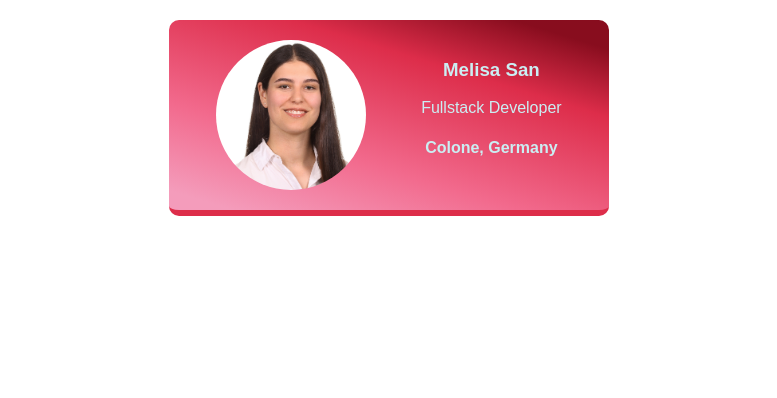
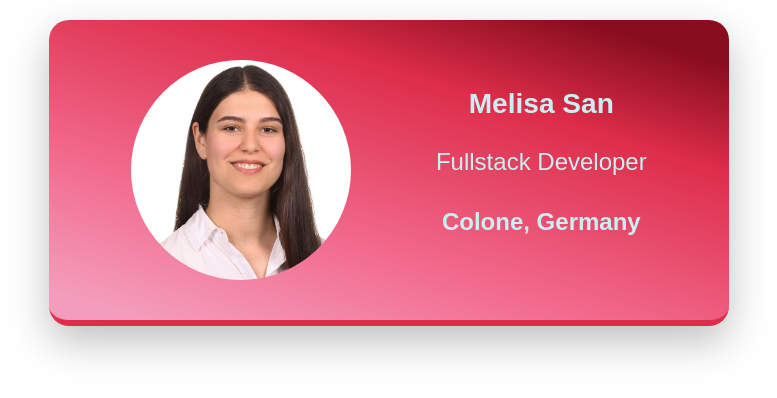
Before and after one commit to san-melisa/business-card, a website built with Vite: page index.html in a window 1280 px wide. Shown: the whole page, without its empty margins (251-1028 px from the left). Built offline with nearby package versions, Linux system fonts and the light colour scheme.

Commit message:
updated card size

```diff
--- a/styles.css
+++ b/styles.css
@@ -54,3 +54,21 @@ the design of your business card, e.g.:
 - hover effects  🤯🤯
 - animations     🤯🤯🤯
 */
+
+@media (min-width: 1024px) {
+    .card {
+        width: 600px;
+        padding: 40px;
+        font-size: 1.2rem;
+        box-shadow: 0 16px 40px rgba(0,0,0,0.25);
+        border-radius: 20px;
+        transition: box-shadow 0.3s;
+        font-size: 1.5rem
+
+    }
+    .avatar {
+        width: 220px;
+    }
+
+
+}
```
